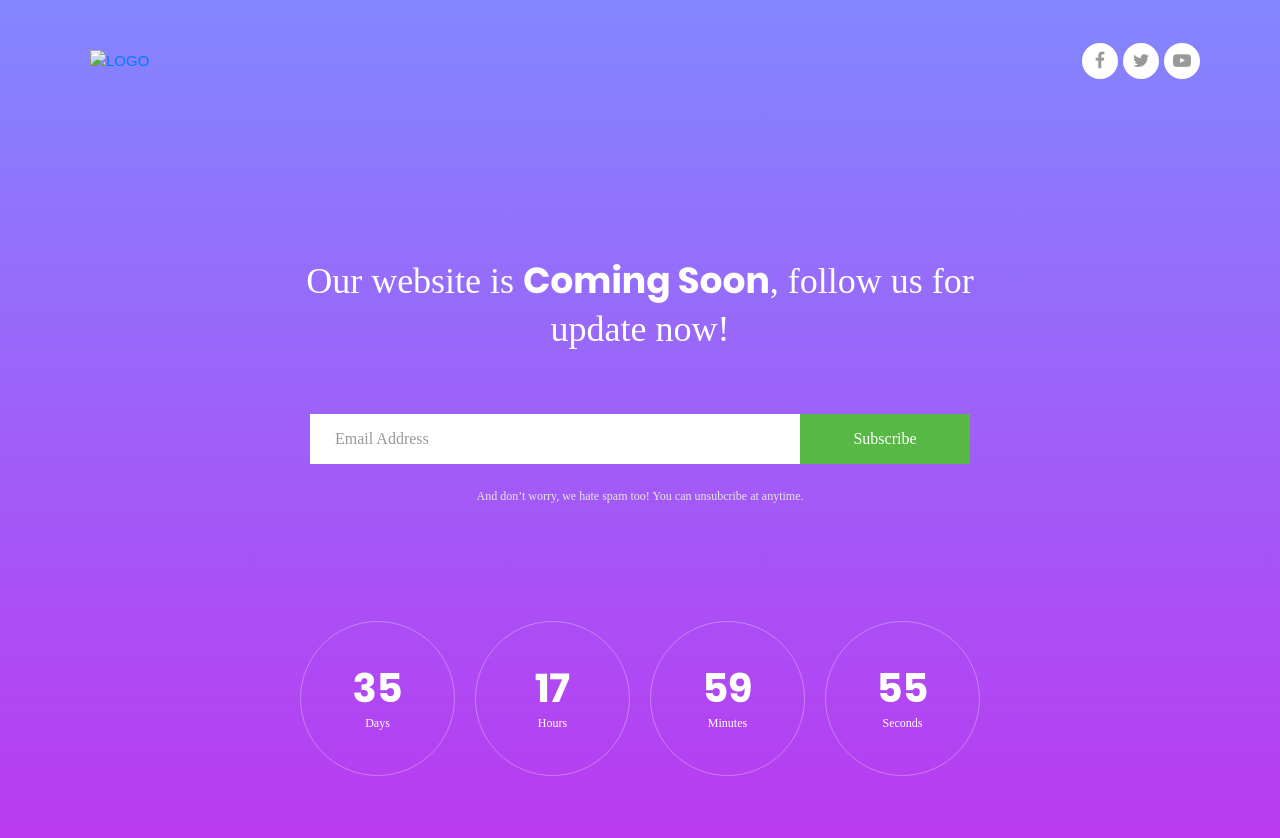
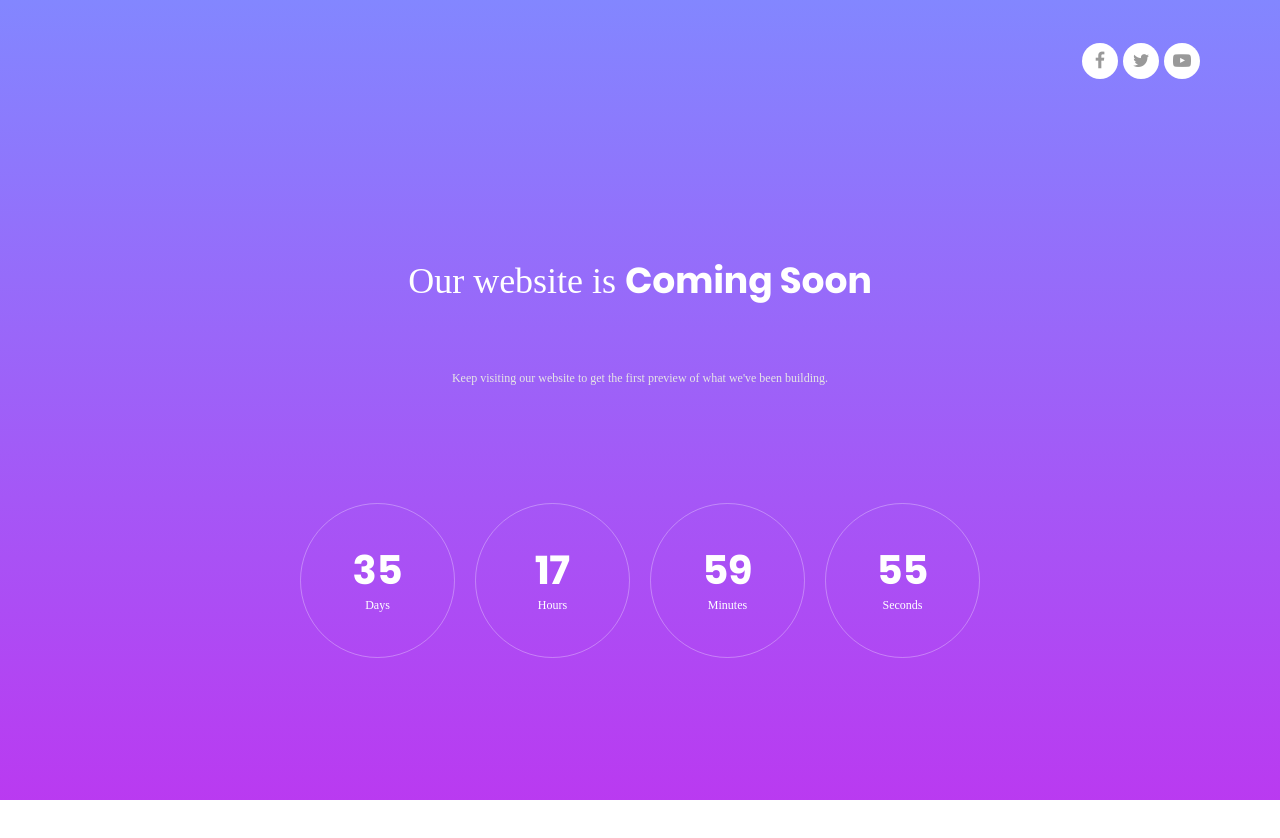
Before and after one commit to asad-u/asad-u.github.io, a plain HTML site: page index.html in a window 1280 px wide. After the commit the page ends 800 px from the top, so only its background shows below. Drawn offline with Linux system fonts and the light colour scheme; a web font is replaced by a local one.

Commit message:
index file changes

```diff
--- a/index.html
+++ b/index.html
@@ -26,7 +26,7 @@
 		<div class="size1 p-l-15 p-r-15 p-t-30 p-b-50">
 			<div class="flex-w flex-sb-m p-l-75 p-r-60 p-b-165 respon1">
 				<div class="wrappic1 m-r-30 m-t-10 m-b-10">
-					<a href="#"><img src="images/icons/fmlogo.jpeg" alt="LOGO"></a>
+<!--					<a href="#"><img src="images/icons/fmlogo.jpeg" alt="LOGO"></a>-->
 				</div>
 
 				<div class="flex-w m-t-10 m-b-10">
@@ -46,24 +46,11 @@
 
 			<div class="wsize1 m-lr-auto">
 				<p class="txt-center l1-txt1 p-b-60">
-					Our website is <span class="l1-txt2">Coming Soon</span>, follow us for update now!
+					Our website is <span class="l1-txt2">Coming Soon</span>
 				</p>
 
-				<form class="w-full flex-w flex-c-m validate-form">
-
-					<div class="wrap-input100 validate-input m-b-20" data-validate = "Valid email is required: ex@abc.xyz">
-						<input class="input100 placeholder0 m1-txt1" type="text" name="email" placeholder="Email Address">
-						<span class="focus-input100"></span>
-					</div>
-
-
-					<button class="flex-c-m size3 m1-txt2 how-btn1 trans-04 m-b-20">
-						Subscribe
-					</button>
-				</form>
-
 				<p class="txt-center s1-txt1 p-t-5">
-					And don’t worry, we hate spam too! You can unsubcribe at anytime.
+					Keep visiting our website to get the first preview of what we've been building.
 				</p>
 			</div>
 
```
